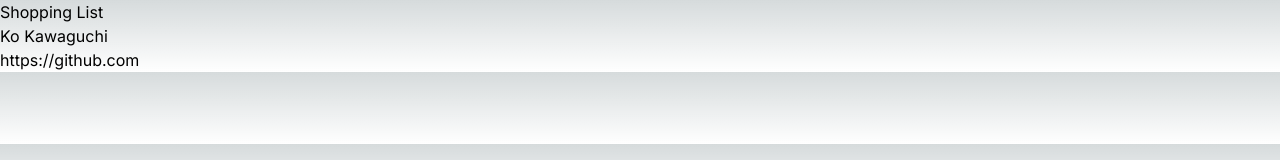
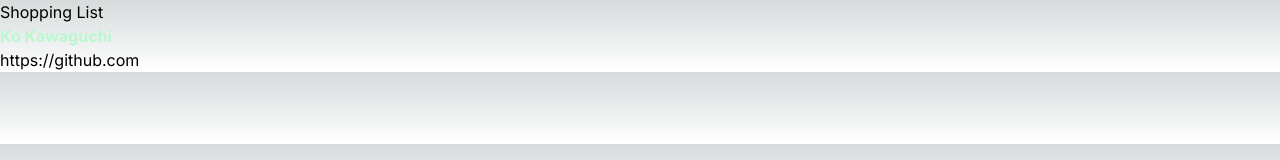
Before and after one commit to kokawaguchi/cprg306-assignments, a Next.js app: page /week-2 in a window 1280 px wide. Shown: the top 160 px of the page. Built offline with nearby package versions, Linux system fonts and the light colour scheme.

Commit message:
Update student-info.js

```diff
--- a/app/week-2/student-info.js
+++ b/app/week-2/student-info.js
@@ -3,7 +3,7 @@ import Link from "next/link";
 export default function StudentInfo() {
   return (
     <main>
-      <h1>Ko Kawaguchi</h1>
+      <h1 className="text-green-200 font-bold">Ko Kawaguchi</h1>
       <div>
         <Link href="https://github.com/kokawaguchi">https://github.com</Link>
       </div>
```
